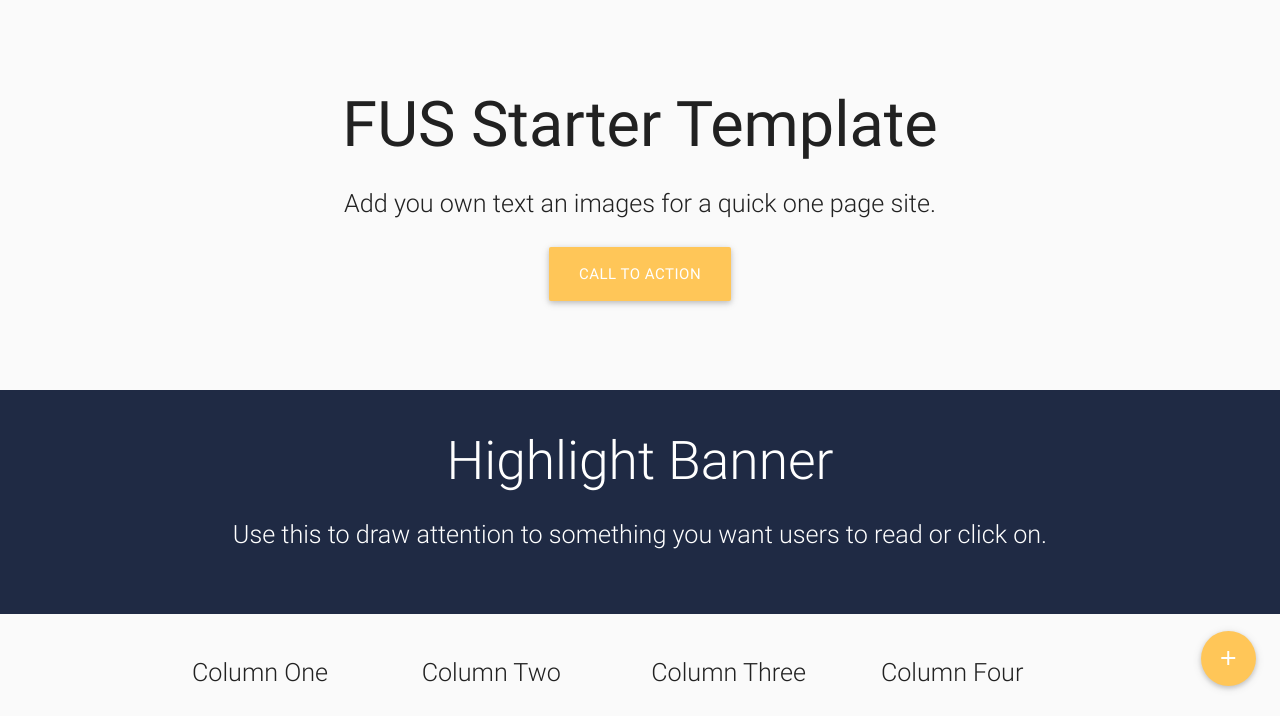
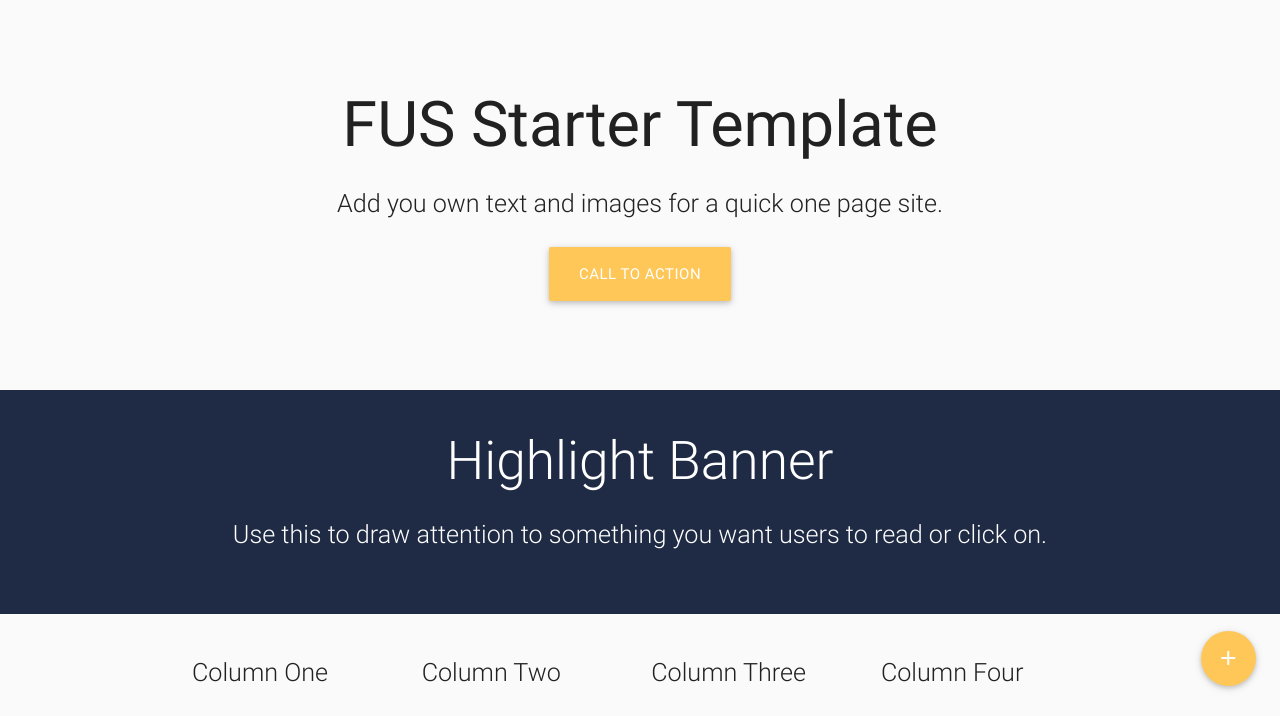
Before and after one commit to fus-marcom/fus-static-template, a website: page app/index.html in a window 1280 px wide. Shown: the part 84-800 px from the top of the page. Drawn offline with nearby package versions, Linux system fonts and the light colour scheme.

Commit message:
Fix typo

```diff
--- a/app/index.html
+++ b/app/index.html
@@ -38,7 +38,7 @@
     <div class="section valign-wrapper" id="hero">
       <div class="row center valign">
         <h1>FUS Starter Template</h1>
-        <p class="flow-text">Add you own text an images for a quick one page site.</p>
+        <p class="flow-text">Add you own text and images for a quick one page site.</p>
         <button class="btn btn-large">Call to Action</button>
       </div>
     </div>
```
Also changed, not shown: dist/css/style.min.css, dist/index.html.
